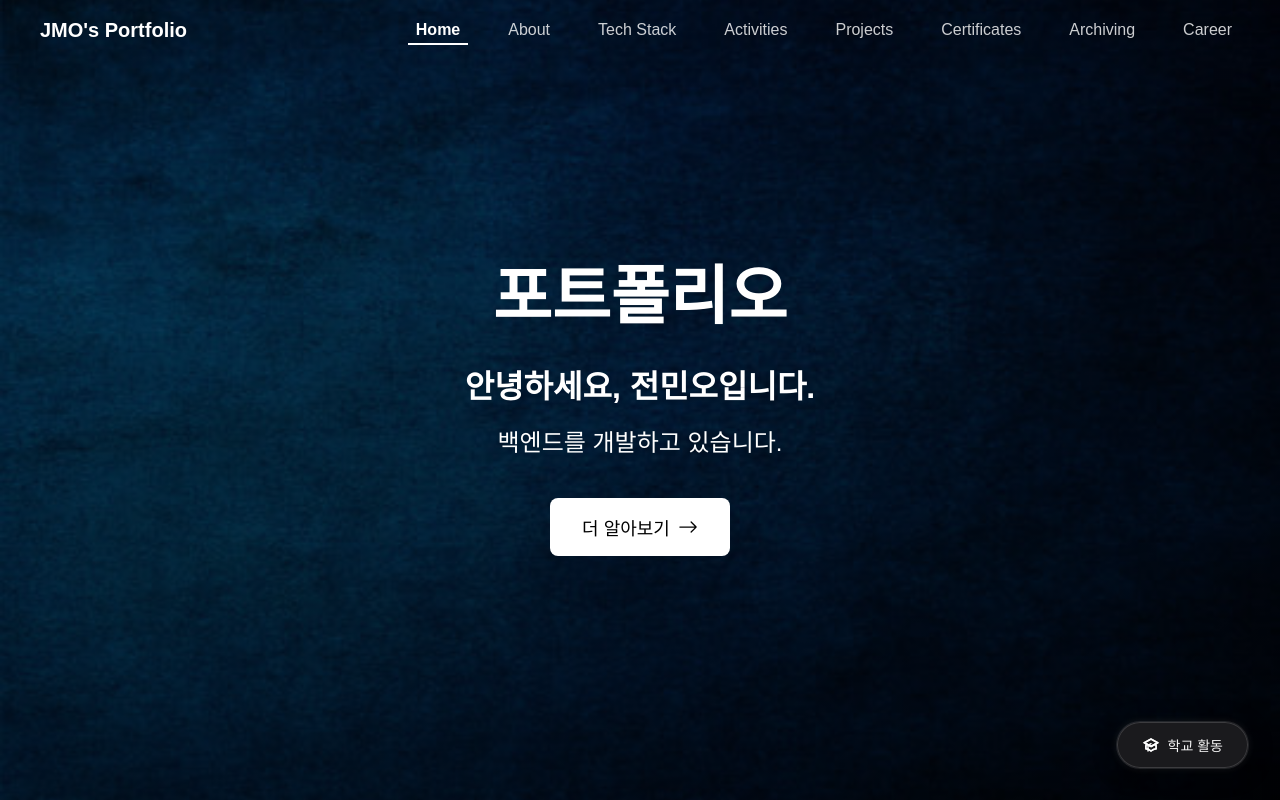
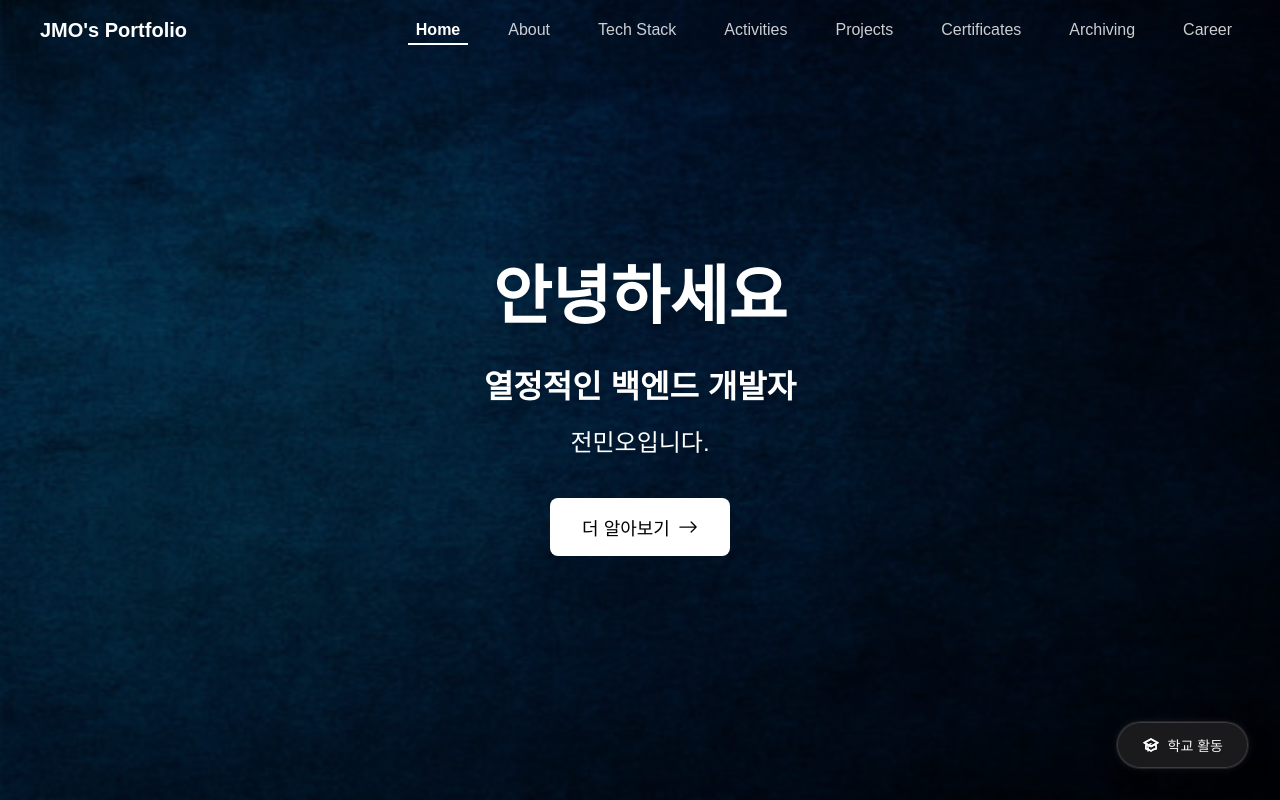
Before and after one commit to jbj338033/portfolio, a React (Vite) app: page / in a window 1280 px wide. Shown: the top 800 px of the page. Built offline with nearby package versions, Linux system fonts and the light colour scheme; a web font is replaced by a local one.

Commit message:
remove: comments

```diff
--- a/src/components/database/DatabaseDetail/index.tsx
+++ b/src/components/database/DatabaseDetail/index.tsx
@@ -1,4 +1,3 @@
-// DatabaseDetail/index.tsx
 import { useParams } from "react-router-dom";
 import ReactMarkdown from "react-markdown";
 import { BsCalendarWeek, BsBook, BsClock } from "react-icons/bs";
--- a/src/components/database/DatabaseDetail/style.ts
+++ b/src/components/database/DatabaseDetail/style.ts
@@ -212,7 +212,6 @@ export const ResourceType = styled.span`
   font-size: 12px;
 `;
 
-// types/database.ts
 export interface CodeExample {
   language: string;
   code: string;
--- a/src/components/database/DatabaseList/style.ts
+++ b/src/components/database/DatabaseList/style.ts
@@ -70,7 +70,6 @@ export const ListTitle = styled.div`
   text-overflow: ellipsis;
 `;
 
-// 기존 그리드 뷰 관련 스타일
 export const CardHeader = styled.div`
   display: flex;
   align-items: center;
--- a/src/components/home/Main/index.tsx
+++ b/src/components/home/Main/index.tsx
@@ -7,7 +7,7 @@ const Main = () => {
     const aboutSection = document.getElementById("about");
     if (!aboutSection) return;
 
-    const headerHeight = 60; // Header의 높이
+    const headerHeight = 60;
     window.scrollTo({
       top: aboutSection.offsetTop - headerHeight,
       behavior: "smooth",
@@ -18,9 +18,9 @@ const Main = () => {
     <S.Container background={background} id="home">
       <S.Overlay />
       <S.Inner>
-        <S.Title>포트폴리오</S.Title>
-        <S.Subtitle>안녕하세요, 전민오입니다.</S.Subtitle>
-        <S.Description>백엔드를 개발하고 있습니다.</S.Description>
+        <S.Title>안녕하세요</S.Title>
+        <S.Subtitle>열정적인 백엔드 개발자</S.Subtitle>
+        <S.Description>전민오입니다.</S.Description>
         <S.Button onClick={handleLearnMore}>
           더 알아보기
           <BsArrowRight />
--- a/src/components/home/TechStack/index.tsx
+++ b/src/components/home/TechStack/index.tsx
@@ -8,7 +8,7 @@ import { AiOutlineCloud } from "react-icons/ai";
 interface TechItem {
   name: string;
   color: string;
-  level: number; // 1-5
+  level: number;
   experience: string;
   description: string[];
 }
--- a/src/components/narsha/NarshaLayout/style.ts
+++ b/src/components/narsha/NarshaLayout/style.ts
@@ -258,7 +258,6 @@ export const MobileOverlay = styled.div`
   }
 `;
 
-// Main 컴포넌트 수정
 export const Main = styled.main<{ withSidebar?: boolean }>`
   flex: 1;
   min-width: 0;
@@ -271,7 +270,6 @@ export const Main = styled.main<{ withSidebar?: boolean }>`
   }
 `;
 
-// Sidebar 컴포넌트 수정
 export const Sidebar = styled.aside`
   width: 320px;
   height: 100vh;
--- a/src/hooks/useWindowSize.ts
+++ b/src/hooks/useWindowSize.ts
@@ -19,7 +19,6 @@ const useWindowSize = () => {
       });
     };
 
-    // 디바운스 처리
     let timeoutId: number;
     const debouncedHandleResize = () => {
       clearTimeout(timeoutId);
```
